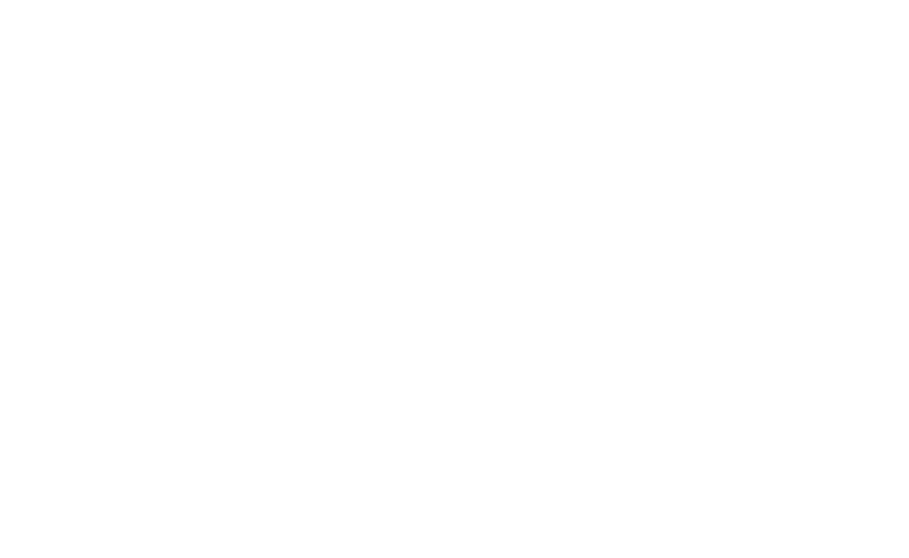
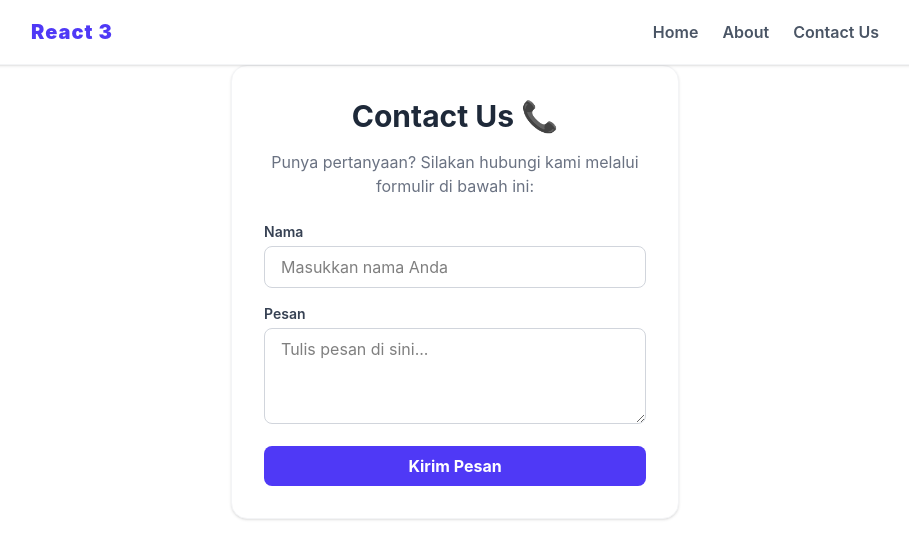
Before and after one commit to dimastadeoo/koda-b8-react, a React (Vite) app: page /contact in a window 1280 px wide. Shown: the top 558 px of the page, without its empty margins (185-1094 px from the left). Built offline with nearby package versions, Linux system fonts and the light colour scheme.

Commit message:
feat: create a route link on App.jsx and create a basic view for the home, about and contact us pages

```diff
--- a/package.json
+++ b/package.json
@@ -12,7 +12,8 @@
   "dependencies": {
     "react": "^19.2.6",
     "react-dom": "^19.2.6",
-    "react-router": "^7.17.0"
+    "react-router": "^7.17.0",
+    "react-router-dom": "^7.17.0"
   },
   "devDependencies": {
     "@eslint/js": "^10.0.1",
--- a/src/App.jsx
+++ b/src/App.jsx
@@ -1,8 +1,32 @@
+import { createBrowserRouter, RouterProvider } from 'react-router-dom';
+
+// Import halaman dari folder components
+import Home from './component/HomePage.jsx';
+import About from './component/AboutPage.jsx';
+import Contact from './component/ContactPage.jsx';
+
+// Konfigurasi Peta Rute URL halaman
+const router = createBrowserRouter([
+
+  {
+    path: "/",
+    element: <Home />,
+  },
+  {
+    path: "about",
+    element: <About />,
+  },
+  {
+    path: "contact",
+    element: <Contact />,
+  },
 
 
+]);
+
 function App() {
-
-
+  // Jalankan konfigurasi router ke dalam aplikasi React
+  return <RouterProvider router={router} />;
 }
 
-export default App
+export default App;
--- /dev/null
+++ b/src/component/AboutPage.jsx
@@ -0,0 +1,21 @@
+import NavBar from "./NavBar.jsx"
+
+export default function About() {
+  return (
+
+    <div className="">
+        <NavBar />
+        <div className="bg-white p-8 rounded-2xl shadow-sm border border-gray-100 max-w-2xl mx-auto">
+          <h1 className="text-3xl font-bold text-gray-800 mb-4 text-center">About Us ℹ️</h1>
+          <p className="text-gray-600 leading-relaxed mb-4">
+            Aplikasi ini dibuat untuk mendemonstrasikan cara kerja Routing pada React. Dengan memisahkan halaman menjadi komponen-komponen kecil, aplikasi menjadi lebih modular dan cepat.
+          </p>
+          <div className="bg-amber-50 border-l-4 border-amber-500 p-4 rounded-r-xl">
+            <p className="text-sm text-amber-800 font-medium">
+              💡 Info: Perhatikan URL di browser kamu saat berpindah halaman, jalurnya berubah secara dinamis!
+            </p>
+          </div>
+        </div>
+    </div>
+  );
+}
--- /dev/null
+++ b/src/component/ContactPage.jsx
@@ -0,0 +1,26 @@
+import NavBar from "./NavBar";
+
+export default function Contact() {
+  return (
+    <div>
+        <NavBar />
+        <div className="bg-white p-8 rounded-2xl shadow-sm border border-gray-100 max-w-md mx-auto text-center">
+          <h1 className="text-3xl font-bold text-gray-800 mb-4">Contact Us 📞</h1>
+          <p className="text-gray-500 mb-6">Punya pertanyaan? Silakan hubungi kami melalui formulir di bawah ini:</p>
+          <form onSubmit={(e) => e.preventDefault()} className="space-y-4 text-left">
+            <div>
+              <label className="block text-sm font-semibold text-gray-700 mb-1">Nama</label>
+              <input type="text" className="w-full px-4 py-2 border border-gray-300 rounded-lg focus:ring-2 focus:ring-indigo-500 outline-none" placeholder="Masukkan nama Anda" />
+            </div>
+            <div>
+              <label className="block text-sm font-semibold text-gray-700 mb-1">Pesan</label>
+              <textarea className="w-full px-4 py-2 border border-gray-300 rounded-lg focus:ring-2 focus:ring-indigo-500 outline-none h-24" placeholder="Tulis pesan di sini..."></textarea>
+            </div>
+            <button type="button" className="w-full py-2 bg-indigo-600 text-white font-bold rounded-lg hover:bg-indigo-700 transition active:scale-95">
+              Kirim Pesan
+            </button>
+          </form>
+        </div>
+    </div>
+  );
+}
--- /dev/null
+++ b/src/component/HomePage.jsx
@@ -0,0 +1,18 @@
+import NavBar from "./NavBar";
+
+export default function Home() {
+  return (
+    <div>
+        <NavBar />
+        <div className="bg-white p-8 rounded-2xl shadow-sm border border-gray-100 text-center max-w-2xl mx-auto">
+          <h1 className="text-4xl font-extrabold text-indigo-600 mb-4">
+            Selamat Datang di React 3
+          </h1>
+          <p className="text-gray-600 leading-relaxed text-lg">
+            Lorem ipsum dolor, sit amet consectetur adipisicing elit. Quasi, similique voluptatum illo, nihil qui ab ipsum ex libero sequi in velit voluptas officiis sapiente vitae! Molestiae odio inventore quia tenetur.
+            <strong className="text-gray-800"> lorem</strong>
+          </p>
+        </div>
+    </div>
+  );
+}
--- /dev/null
+++ b/src/component/NavBar.jsx
@@ -0,0 +1,29 @@
+import { Link } from 'react-router';
+
+export default function NavBar() {
+  return (
+    <div className="bg-slate-50 font-sans text-slate-800">
+      {/* NAVBAR */}
+      <nav className="bg-white shadow-sm border-b border-gray-100 sticky top-0 z-50">
+        <div className="max-w-4xl mx-auto px-6 h-16 flex items-center justify-between">
+          <div className="font-black text-xl tracking-wider text-indigo-600">
+            React 3
+          </div>
+
+          {/* LINK NAVIGASI */}
+          <div className="flex gap-6 font-semibold text-sm md:text-base">
+            <Link to="/" className="text-gray-600 hover:text-indigo-600 transition duration-200">
+              Home
+            </Link>
+            <Link to="/about" className="text-gray-600 hover:text-indigo-600 transition duration-200">
+              About
+            </Link>
+            <Link to="/contact" className="text-gray-600 hover:text-indigo-600 transition duration-200">
+              Contact Us
+            </Link>
+          </div>
+        </div>
+      </nav>
+    </div>
+  );
+}
--- a/src/style.css
+++ b/src/style.css
@@ -0,0 +1 @@
+@import 'tailwindcss'
```
Also changed, not shown: 1 other file (tests, documents, lock files or other folders).
